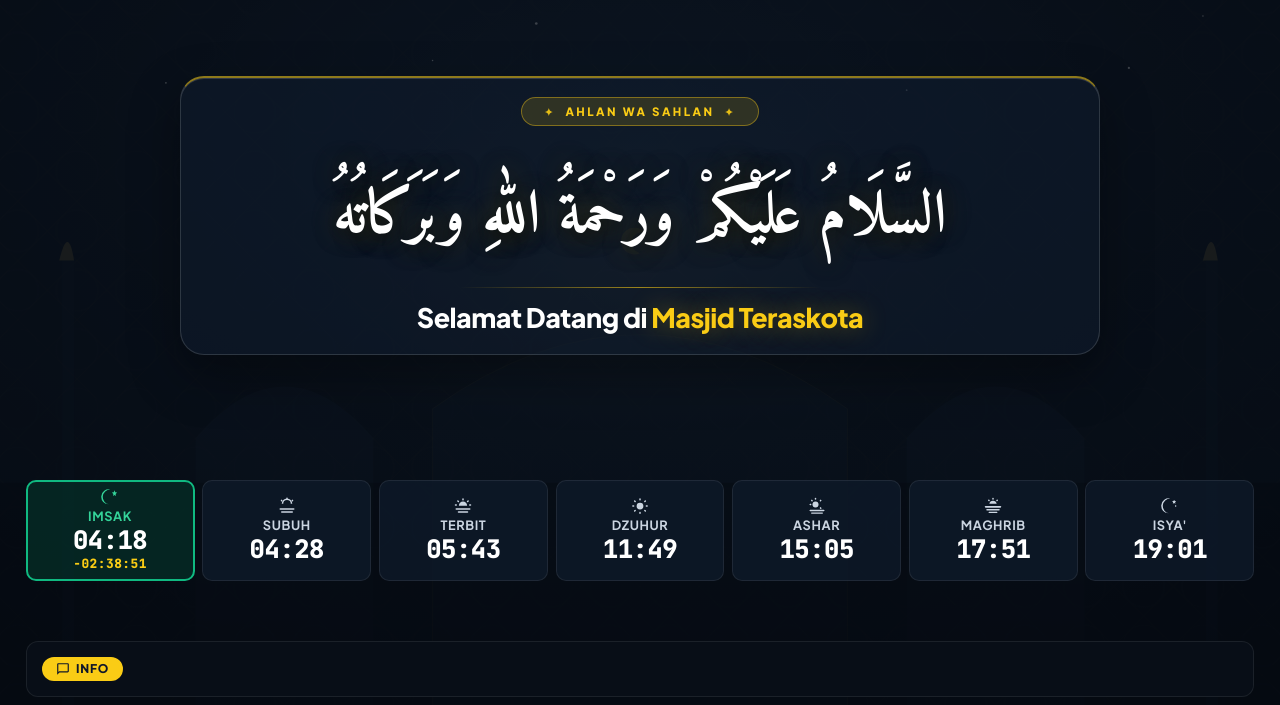
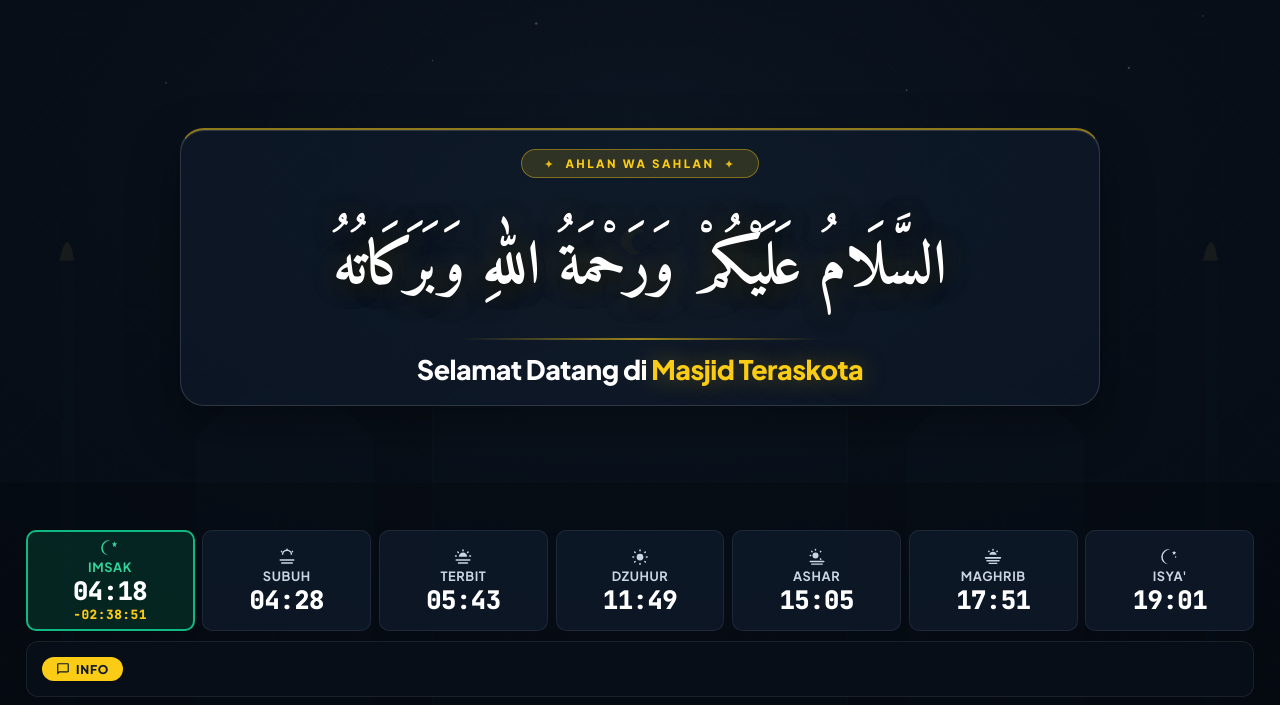
Before and after one commit to Jagcod/masjid-teraskota, a website: page index.html in a window 1280 px wide. Shown: the part 95-800 px from the top of the page. Drawn offline with Linux system fonts and the light colour scheme; no server answers.

Commit message:
style: reduce gap between prayer cards and running text footer v20261118_02

```diff
--- a/assets/css/display.css
+++ b/assets/css/display.css
@@ -297,17 +297,20 @@ html, body {
 
 /* ── 5. MIDDLE SLIDE SHOWCASE ── */
 .display-main {
-    height: 55vh;
+    flex: 1 1 auto;
+    height: auto;
+    min-height: 0;
     display: flex;
     flex-direction: column;
-    justify-content: space-between;
+    justify-content: center;
     position: relative;
     padding: 0.5vh 0;
+    margin-bottom: 1.2vh;
 }
 
 .slide-container {
     width: 100%;
-    height: calc(100% - 24px);
+    height: 100%;
     position: relative;
 }
 
@@ -753,10 +756,12 @@ html, body {
 
 /* ── 6. PRAYER TIMES BAR (7 COMPACT HORIZONTAL CARDS) ── */
 .prayer-section {
-    height: 12.5vh;
-    min-height: 80px;
+    flex-shrink: 0;
+    height: auto;
+    min-height: unset;
     display: flex;
     align-items: center;
+    margin-bottom: 1.2vh;
 }
 
 .poster-only-img {
--- a/assets/css/responsive.css
+++ b/assets/css/responsive.css
@@ -109,7 +109,10 @@
         font-size: 1.4rem;
     }
     .display-main {
-        height: 48vh;
+        flex: 1 1 auto;
+        height: auto;
+        min-height: 0;
+        margin-bottom: 1.2vh;
     }
     .arabic-greeting,
     .welcome-arabic-text {
@@ -135,8 +138,9 @@
         font-size: 0.88rem;
     }
     .prayer-section {
-        height: 22vh;
-        min-height: 105px;
+        height: auto;
+        min-height: unset;
+        margin-bottom: 1.2vh;
     }
     .prayer-grid {
         gap: 0.6vw;
@@ -173,11 +177,15 @@
         min-height: 60px;
     }
     .display-main {
-        height: 48vh;
+        flex: 1 1 auto;
+        height: auto;
+        min-height: 0;
+        margin-bottom: 1vh;
     }
     .prayer-section {
-        height: 22vh;
-        min-height: 95px;
+        height: auto;
+        min-height: unset;
+        margin-bottom: 1vh;
     }
     .prayer-time {
         font-size: 1.45rem;
--- a/index.html
+++ b/index.html
@@ -13,8 +13,8 @@
     <link href="https://fonts.googleapis.com/css2?family=Amiri:ital,wght@0,400;0,700;1,400&family=Plus+Jakarta+Sans:wght@400;500;600;700;800&family=JetBrains+Mono:wght@700;800&display=swap" rel="stylesheet">
 
     <!-- Stylesheets -->
-    <link rel="stylesheet" href="assets/css/display.css?v=20261118_01">
-    <link rel="stylesheet" href="assets/css/responsive.css?v=20261118_01">
+    <link rel="stylesheet" href="assets/css/display.css?v=20261118_02">
+    <link rel="stylesheet" href="assets/css/responsive.css?v=20261118_02">
 
     <!-- Favicon -->
     <link rel="icon" type="image/svg+xml" href="assets/images/favicon.svg">
```
Also changed, not shown: assets/js/display.js (+12 -12 lines), admin/manifest.json, admin/sw.js (line endings or trailing spaces).
